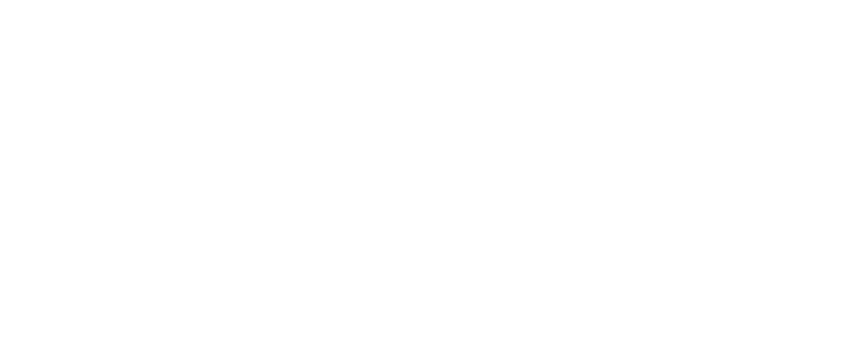
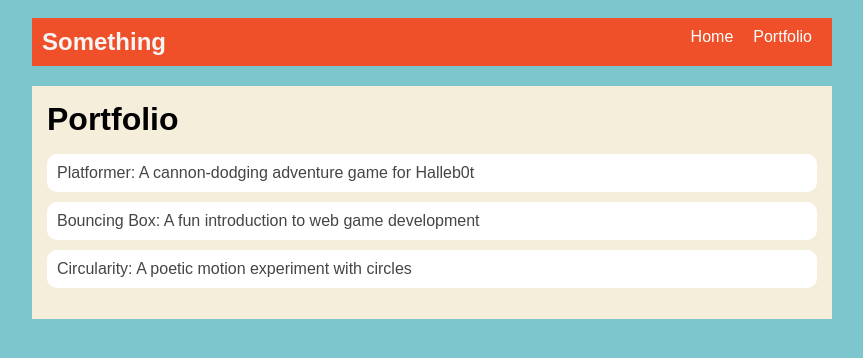
Before and after one commit to massen570/massen570.github.io, a plain HTML site: page portfolio.html in a window 1280 px wide. Shown: the whole page, without its empty margins (208-1071 px from the left). Drawn offline with Linux system fonts and the light colour scheme.

Commit message:
add portfolio page to website

```diff
--- a/portfolio.html
+++ b/portfolio.html
@@ -0,0 +1,37 @@
+<!DOCTYPE html>
+<html>
+    <head>
+        <title>Something</title>
+        <link rel="stylesheet" href="style.css" />
+    </head>
+        <div id="all-contents">
+            <nav>
+                <h1>Something</h1>
+                <ul id="nav-ul">
+                </ul>
+                    <li class="nav-li">
+                        <a href="index.html">Home</a>
+                    </li>
+                    <li class="nav-li">
+                        <a href="portfolio.html">Portfolio</a>
+                    </li>
+            </nav>
+
+            <main>
+                <div class="content">
+                    <h1>Portfolio</h1>
+                    <ul id="portfolio">
+                        <li>
+                            <a href="fsd-projects/platformer/">Platformer: A cannon-dodging adventure game for Halleb0t</a>
+                        </li>
+                        <li>
+                            <a href="fsd-projects/bouncing-box/">Bouncing Box: A fun introduction to web game development</a>
+                        </li>
+                        <li>
+                            <a href="fsd-projects/circularity/">Circularity: A poetic motion experiment with circles</a>
+                        </li>
+                    </ul>
+                </div>
+            </main>
+        </div>
+</html>
--- a/style.css
+++ b/style.css
@@ -75,3 +75,32 @@ main {
 h2, h3 {
     margin: 0px;
 }
+
+
+
+
+/* Portfolio styles */
+.content h1 {
+  color: black;
+}
+
+#portfolio {
+  list-style-type: none;
+  padding-left: 0;
+}
+
+#portfolio li {
+  background: #fff;
+  padding: 10px;
+  border-radius: 10px;
+  margin-bottom: 10px;
+}
+
+#portfolio li:hover {
+  background: #eee;
+}
+
+#portfolio a {
+  text-decoration: none;
+  color: #454545;
+}
```
